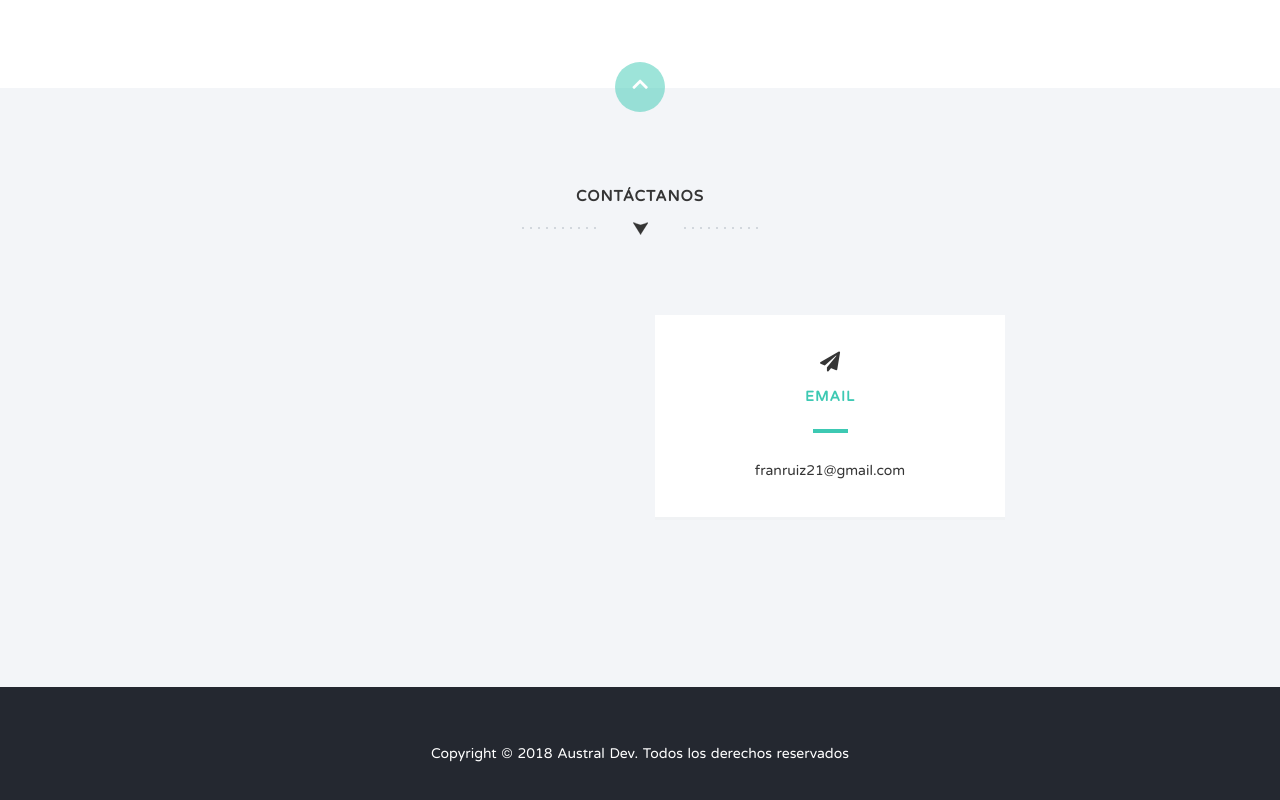
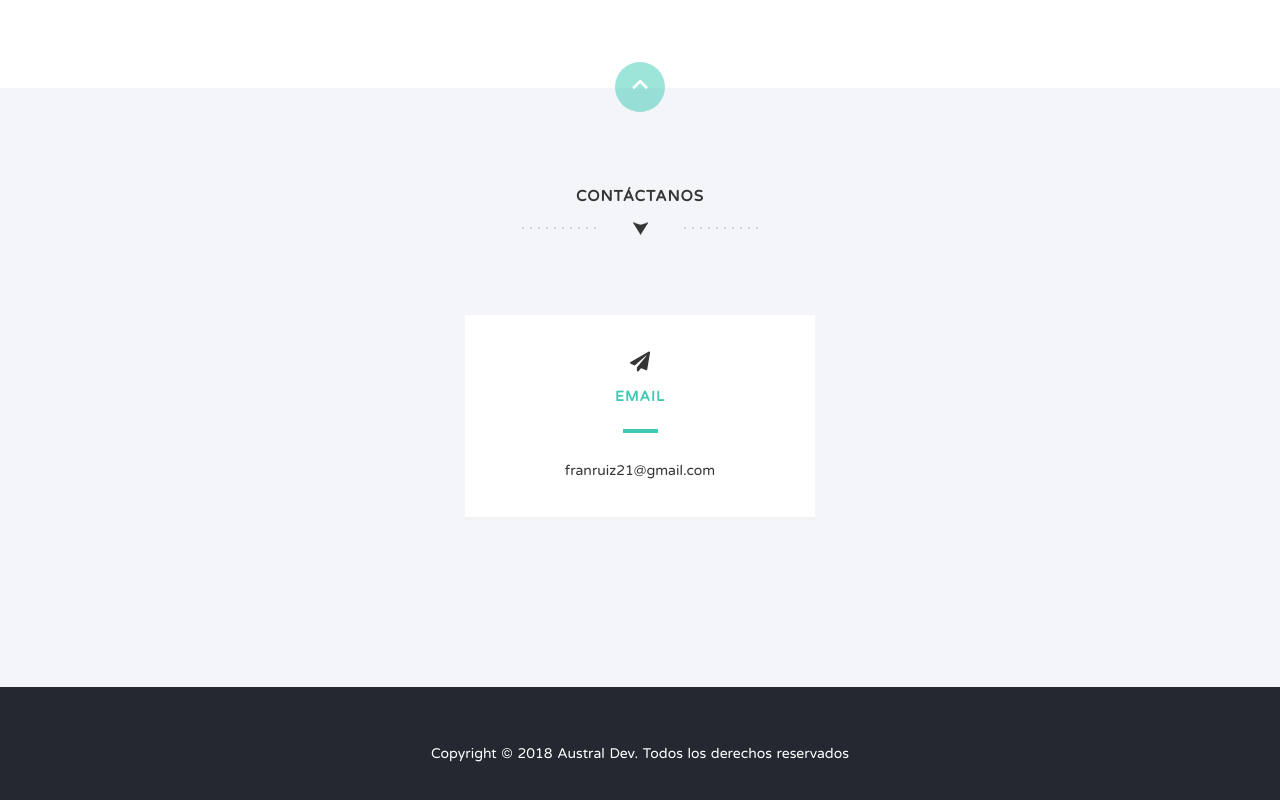
Before and after one commit to australdevspa/site, a plain HTML site: page index.html in a window 1280 px wide. Shown: the part 3281-4081 px from the top of the page. Drawn offline with nearby package versions, Linux system fonts and the light colour scheme.

Commit message:
Update index.html

```diff
--- a/index.html
+++ b/index.html
@@ -199,7 +199,7 @@
               </div>
             </div>
             <div class="row contact-details">
-              <div class="col-md-offset-6 col-md-4">
+              <div class="col-md-offset-4 col-md-4">
                 <div class="light-box box-hover">
                   <h2><i class="fa fa-paper-plane"></i><span>Email</span></h2>
                   <p><a href="#">franruiz21@gmail.com</a></p>
```
